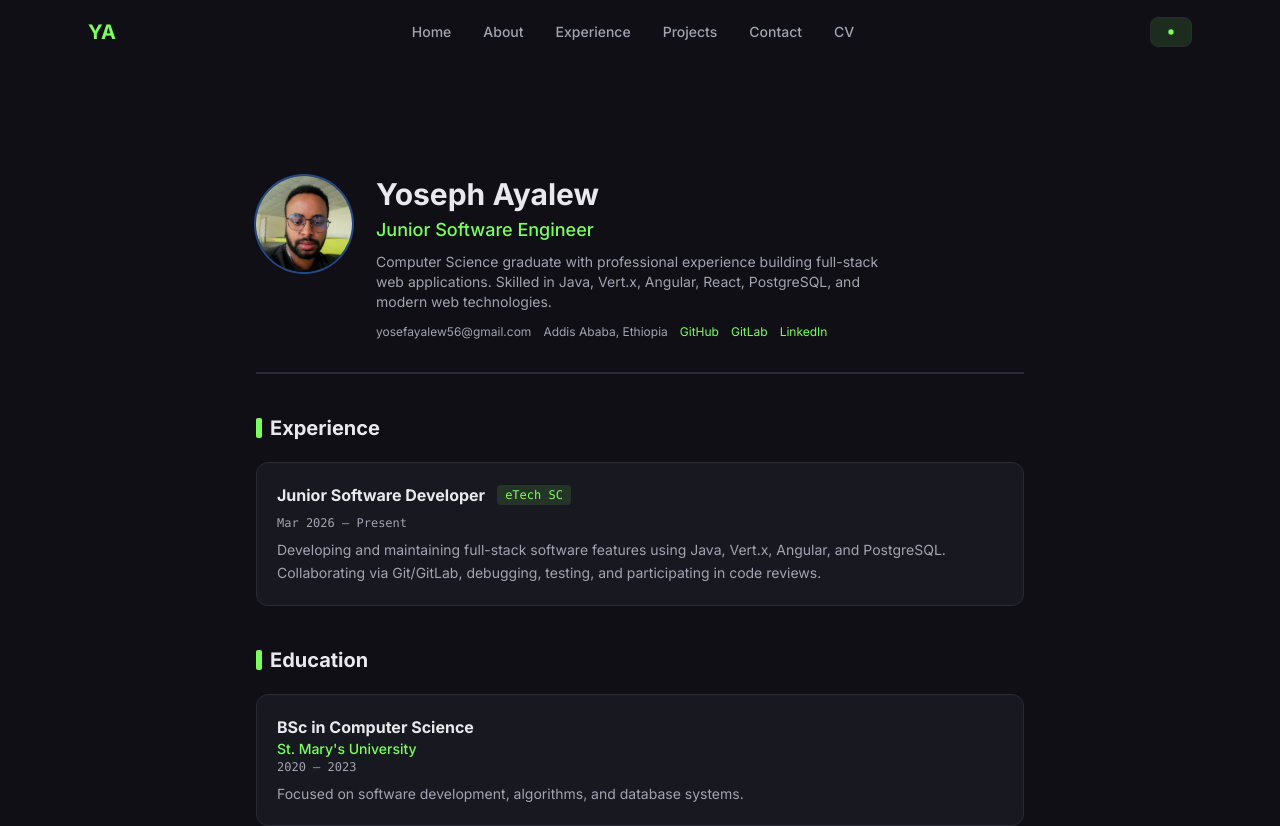
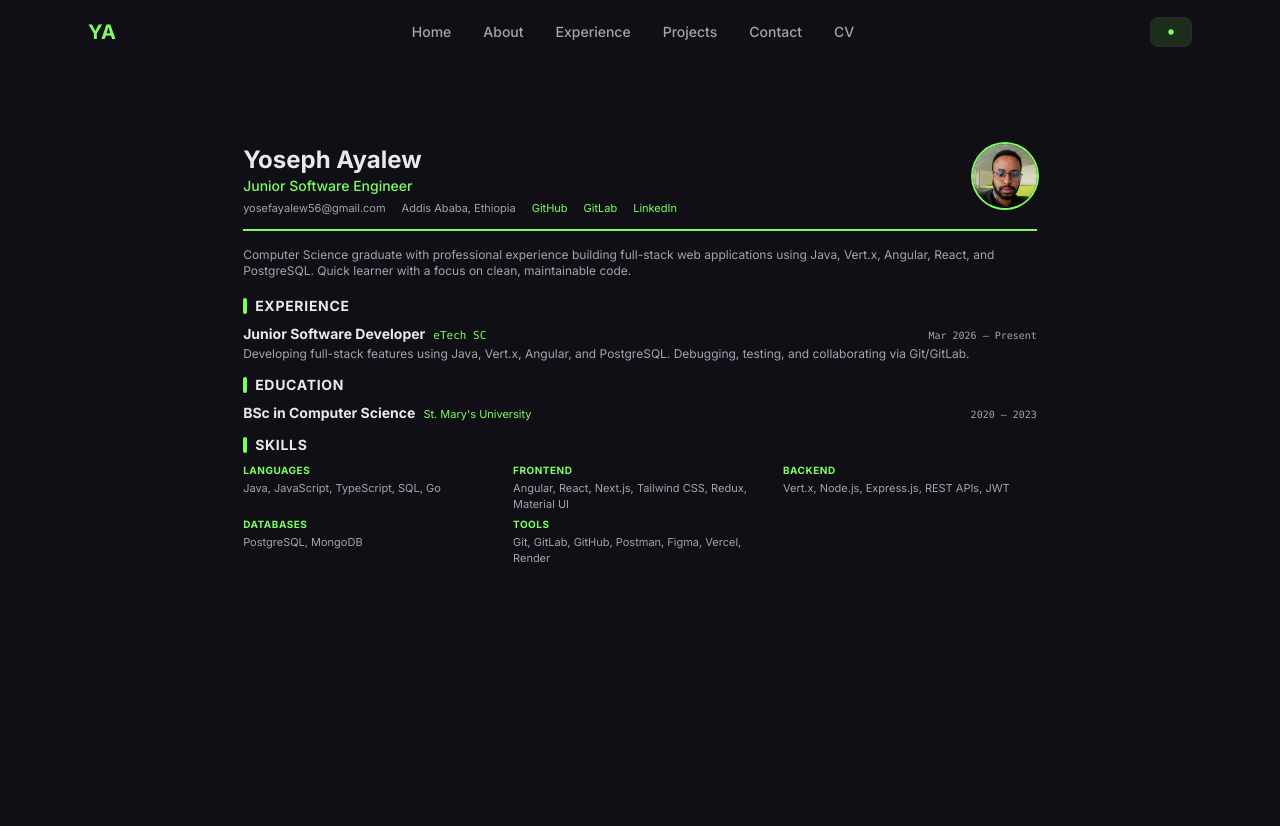
Before and after one commit to Solohater/portfolio, a Next.js app: page /cv in a window 1280 px wide. Shown: the top 826 px of the page. Built offline with nearby package versions, Linux system fonts and the light colour scheme.

Commit message:
fix: make CV fit one printable page

```diff
--- a/src/app/cv/page.jsx
+++ b/src/app/cv/page.jsx
@@ -1,13 +1,11 @@
 'use client';
-import Image from 'next/image';
-import { motion } from 'framer-motion';
 
 const experience = [
   {
     period: 'Mar 2026 – Present',
     title: 'Junior Software Developer',
     company: 'eTech SC',
-    desc: 'Developing and maintaining full-stack software features using Java, Vert.x, Angular, and PostgreSQL. Collaborating via Git/GitLab, debugging, testing, and participating in code reviews.',
+    desc: 'Developing full-stack features using Java, Vert.x, Angular, and PostgreSQL. Debugging, testing, and collaborating via Git/GitLab.',
   },
 ];
 
@@ -16,11 +14,10 @@ const education = [
     period: '2020 – 2023',
     degree: 'BSc in Computer Science',
     school: "St. Mary's University",
-    desc: 'Focused on software development, algorithms, and database systems.',
   },
 ];
 
-const skills = [
+const skillGroups = [
   { category: 'Languages', items: ['Java', 'JavaScript', 'TypeScript', 'SQL', 'Go'] },
   { category: 'Frontend', items: ['Angular', 'React', 'Next.js', 'Tailwind CSS', 'Redux', 'Material UI'] },
   { category: 'Backend', items: ['Vert.x', 'Node.js', 'Express.js', 'REST APIs', 'JWT'] },
@@ -30,107 +27,91 @@ const skills = [
 
 export default function CVPage() {
   return (
-    <motion.div
-      initial={{ opacity: 0, y: 20 }}
-      animate={{ opacity: 1, y: 0 }}
-      transition={{ duration: 0.5 }}
-      className="min-h-screen px-4 py-24 md:py-28"
-    >
-      <div className="max-w-3xl mx-auto">
+    <div className="min-h-screen px-4 pt-20 pb-6 print:p-0">
+      <div className="max-w-[210mm] mx-auto" style={{ background: 'var(--bg)' }}>
         {/* Header */}
-        <div className="flex flex-col sm:flex-row items-center sm:items-start gap-6 mb-10 pb-8" style={{ borderBottom: '2px solid var(--border)' }}>
-          <Image src="/photojo.jpg" alt="Yoseph Ayalew" width={100} height={100} className="w-24 h-24 rounded-full object-cover ring-2" style={{ ringColor: 'var(--accent)' }} />
-          <div className="text-center sm:text-left">
-            <h1 className="text-3xl font-bold mb-1" style={{ color: 'var(--text-h)' }}>Yoseph Ayalew</h1>
-            <p className="text-lg font-medium mb-2" style={{ color: 'var(--accent)' }}>Junior Software Engineer</p>
-            <p className="text-sm max-w-lg" style={{ color: 'var(--text)' }}>
-              Computer Science graduate with professional experience building full-stack web applications.
-              Skilled in Java, Vert.x, Angular, React, PostgreSQL, and modern web technologies.
-            </p>
-            <div className="flex flex-wrap gap-3 mt-3 justify-center sm:justify-start text-xs">
-              <span style={{ color: 'var(--text)' }}>yosefayalew56@gmail.com</span>
-              <span style={{ color: 'var(--text)' }}>Addis Ababa, Ethiopia</span>
+        <div className="flex items-start gap-4 pb-3 mb-4" style={{ borderBottom: '2px solid var(--accent)' }}>
+          <div className="flex-1">
+            <h1 className="text-2xl font-bold" style={{ color: 'var(--text-h)' }}>Yoseph Ayalew</h1>
+            <p className="text-sm font-medium" style={{ color: 'var(--accent)' }}>Junior Software Engineer</p>
+            <div className="flex flex-wrap gap-x-4 gap-y-0.5 mt-1 text-[11px]" style={{ color: 'var(--text)' }}>
+              <span>yosefayalew56@gmail.com</span>
+              <span>Addis Ababa, Ethiopia</span>
               <a href="https://github.com/Solohater" target="_blank" style={{ color: 'var(--accent)' }}>GitHub</a>
               <a href="https://gitlab.com/yosephh" target="_blank" style={{ color: 'var(--accent)' }}>GitLab</a>
-              <a href="https://www.linkedin.com/in/yoseph-ayalew-65247b291" target="_blank" style={{ color: 'var(--accent)' }}>LinkedIn</a>
+              <a href="https://linkedin.com/in/yoseph-ayalew-65247b291" target="_blank" style={{ color: 'var(--accent)' }}>LinkedIn</a>
             </div>
+          </div>
+          <div className="w-16 h-16 rounded-full overflow-hidden shrink-0 ring-2" style={{ boxShadow: '0 0 0 2px var(--accent)' }}>
+            <img src="/photojo.jpg" alt="" className="w-full h-full object-cover" />
           </div>
         </div>
 
+        {/* Summary */}
+        <p className="text-[12px] leading-snug mb-4" style={{ color: 'var(--text)' }}>
+          Computer Science graduate with professional experience building full-stack web applications using Java, Vert.x, Angular, React, and PostgreSQL. Quick learner with a focus on clean, maintainable code.
+        </p>
+
         {/* Experience */}
-        <section className="mb-10">
-          <h2 className="text-xl font-bold mb-5 flex items-center gap-2" style={{ color: 'var(--text-h)' }}>
-            <span className="w-1.5 h-5 rounded-sm inline-block" style={{ background: 'var(--accent)' }} />
+        <section className="mb-3">
+          <h2 className="text-sm font-bold mb-2 uppercase tracking-wider flex items-center gap-2" style={{ color: 'var(--text-h)' }}>
+            <span className="w-1 h-4 rounded-sm inline-block" style={{ background: 'var(--accent)' }} />
             Experience
           </h2>
           {experience.map((exp, i) => (
-            <motion.div
-              key={i}
-              initial={{ opacity: 0, x: -20 }}
-              whileInView={{ opacity: 1, x: 0 }}
-              viewport={{ once: true }}
-              className="p-5 rounded-xl mb-4" style={{ background: 'var(--card-bg)', border: '1px solid var(--border)' }}
-            >
-              <div className="flex flex-col sm:flex-row sm:items-center gap-1 sm:gap-3 mb-2">
-                <h3 className="font-bold" style={{ color: 'var(--text-h)' }}>{exp.title}</h3>
-                <span className="text-xs font-mono px-2 py-0.5 rounded" style={{ background: 'var(--accent-bg)', color: 'var(--accent)' }}>{exp.company}</span>
+            <div key={i} className="mb-2">
+              <div className="flex items-baseline gap-2">
+                <h3 className="text-sm font-bold" style={{ color: 'var(--text-h)' }}>{exp.title}</h3>
+                <span className="text-[11px] font-mono" style={{ color: 'var(--accent)' }}>{exp.company}</span>
+                <span className="text-[10px] ml-auto shrink-0 font-mono" style={{ color: 'var(--text)' }}>{exp.period}</span>
               </div>
-              <p className="text-xs mb-2 font-mono" style={{ color: 'var(--text)' }}>{exp.period}</p>
-              <p className="text-sm leading-relaxed" style={{ color: 'var(--text)' }}>{exp.desc}</p>
-            </motion.div>
+              <p className="text-[12px] leading-snug mt-0.5" style={{ color: 'var(--text)' }}>{exp.desc}</p>
+            </div>
           ))}
         </section>
 
         {/* Education */}
-        <section className="mb-10">
-          <h2 className="text-xl font-bold mb-5 flex items-center gap-2" style={{ color: 'var(--text-h)' }}>
-            <span className="w-1.5 h-5 rounded-sm inline-block" style={{ background: 'var(--accent)' }} />
+        <section className="mb-3">
+          <h2 className="text-sm font-bold mb-2 uppercase tracking-wider flex items-center gap-2" style={{ color: 'var(--text-h)' }}>
+            <span className="w-1 h-4 rounded-sm inline-block" style={{ background: 'var(--accent)' }} />
             Education
           </h2>
           {education.map((edu, i) => (
-            <motion.div
-              key={i}
-              initial={{ opacity: 0, x: -20 }}
-              whileInView={{ opacity: 1, x: 0 }}
-              viewport={{ once: true }}
-              className="p-5 rounded-xl mb-4" style={{ background: 'var(--card-bg)', border: '1px solid var(--border)' }}
-            >
-              <h3 className="font-bold" style={{ color: 'var(--text-h)' }}>{edu.degree}</h3>
-              <p className="text-sm font-medium" style={{ color: 'var(--accent)' }}>{edu.school}</p>
-              <p className="text-xs mb-2 font-mono" style={{ color: 'var(--text)' }}>{edu.period}</p>
-              <p className="text-sm leading-relaxed" style={{ color: 'var(--text)' }}>{edu.desc}</p>
-            </motion.div>
+            <div key={i} className="mb-2">
+              <div className="flex items-baseline gap-2">
+                <h3 className="text-sm font-bold" style={{ color: 'var(--text-h)' }}>{edu.degree}</h3>
+                <span className="text-[11px]" style={{ color: 'var(--accent)' }}>{edu.school}</span>
+                <span className="text-[10px] ml-auto shrink-0 font-mono" style={{ color: 'var(--text)' }}>{edu.period}</span>
+              </div>
+            </div>
           ))}
         </section>
 
         {/* Skills */}
-        <section className="mb-10">
-          <h2 className="text-xl font-bold mb-5 flex items-center gap-2" style={{ color: 'var(--text-h)' }}>
-            <span className="w-1.5 h-5 rounded-sm inline-block" style={{ background: 'var(--accent)' }} />
+        <section>
+          <h2 className="text-sm font-bold mb-2 uppercase tracking-wider flex items-center gap-2" style={{ color: 'var(--text-h)' }}>
+            <span className="w-1 h-4 rounded-sm inline-block" style={{ background: 'var(--accent)' }} />
             Skills
           </h2>
-          <div className="grid grid-cols-1 sm:grid-cols-2 gap-4">
-            {skills.map((group) => (
-              <div key={group.category} className="p-4 rounded-xl" style={{ background: 'var(--card-bg)', border: '1px solid var(--border)' }}>
-                <h3 className="text-xs font-bold uppercase tracking-wider mb-2" style={{ color: 'var(--accent)' }}>{group.category}</h3>
-                <div className="flex flex-wrap gap-1.5">
-                  {group.items.map((skill) => (
-                    <span key={skill} className="px-2 py-0.5 rounded text-xs font-medium" style={{ background: 'var(--accent-bg)', color: 'var(--accent)' }}>
-                      {skill}
-                    </span>
-                  ))}
-                </div>
+          <div className="grid grid-cols-2 sm:grid-cols-3 gap-x-4 gap-y-1">
+            {skillGroups.map((g) => (
+              <div key={g.category}>
+                <h3 className="text-[10px] font-bold uppercase tracking-wider mb-0.5" style={{ color: 'var(--accent)' }}>{g.category}</h3>
+                <p className="text-[11px]" style={{ color: 'var(--text)' }}>{g.items.join(', ')}</p>
               </div>
             ))}
           </div>
         </section>
 
-        {/* Download hint */}
-        <p className="text-center text-xs mt-8" style={{ color: 'var(--text)' }}>
-          <span className="inline-block mr-1">🖨️</span>
-          Use <kbd className="px-1 py-0.5 rounded text-[10px] font-mono" style={{ background: 'var(--card-bg)', border: '1px solid var(--border)' }}>Ctrl+P</kbd> to print or save as PDF
-        </p>
+        {/* Print styles */}
+        <style jsx global>{`
+          @media print {
+            @page { margin: 0.5in; }
+            body { -webkit-print-color-adjust: exact; print-color-adjust: exact; }
+            nav, footer { display: none !important; }
+          }
+        `}</style>
       </div>
-    </motion.div>
+    </div>
   );
 }
```
